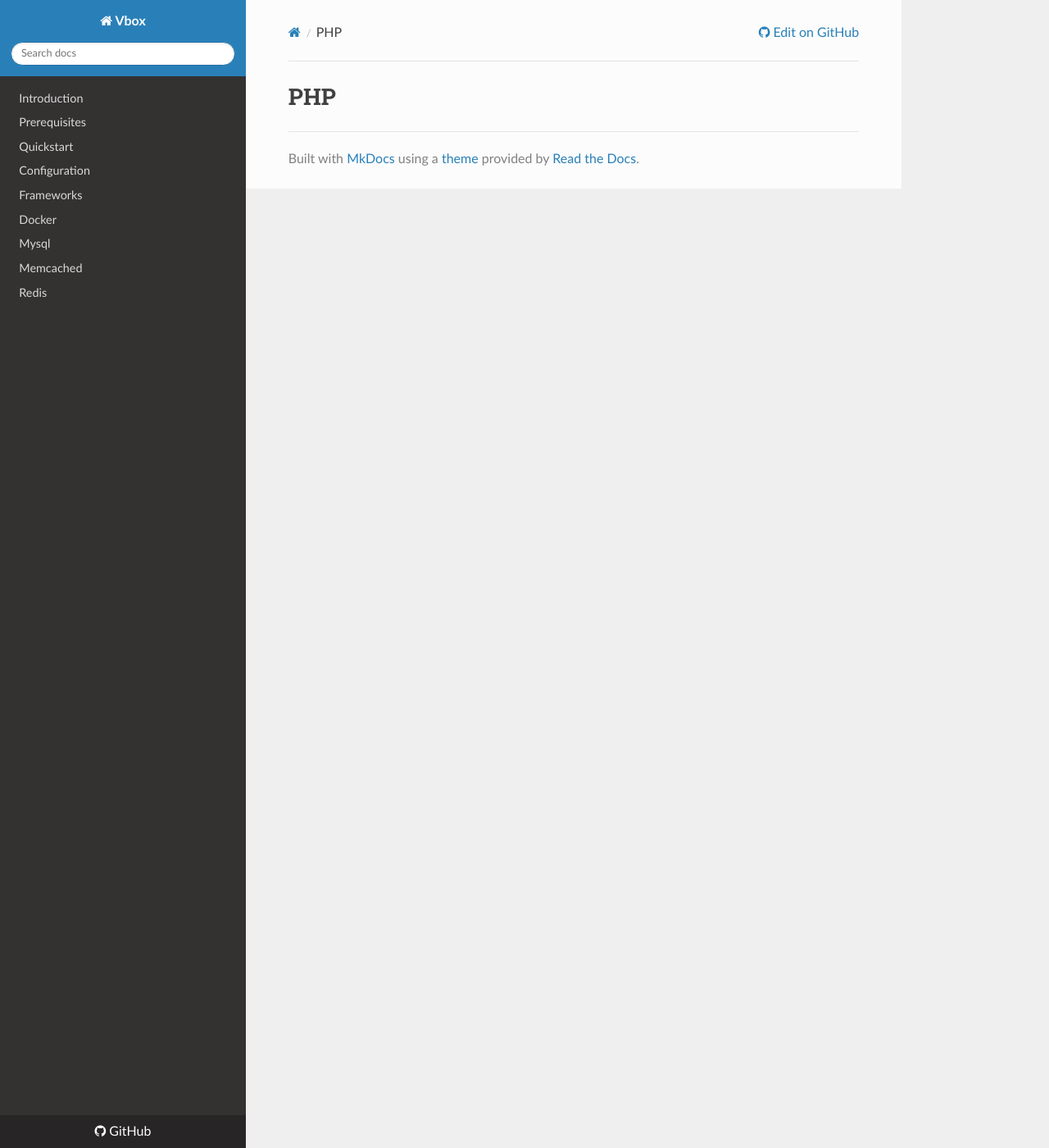
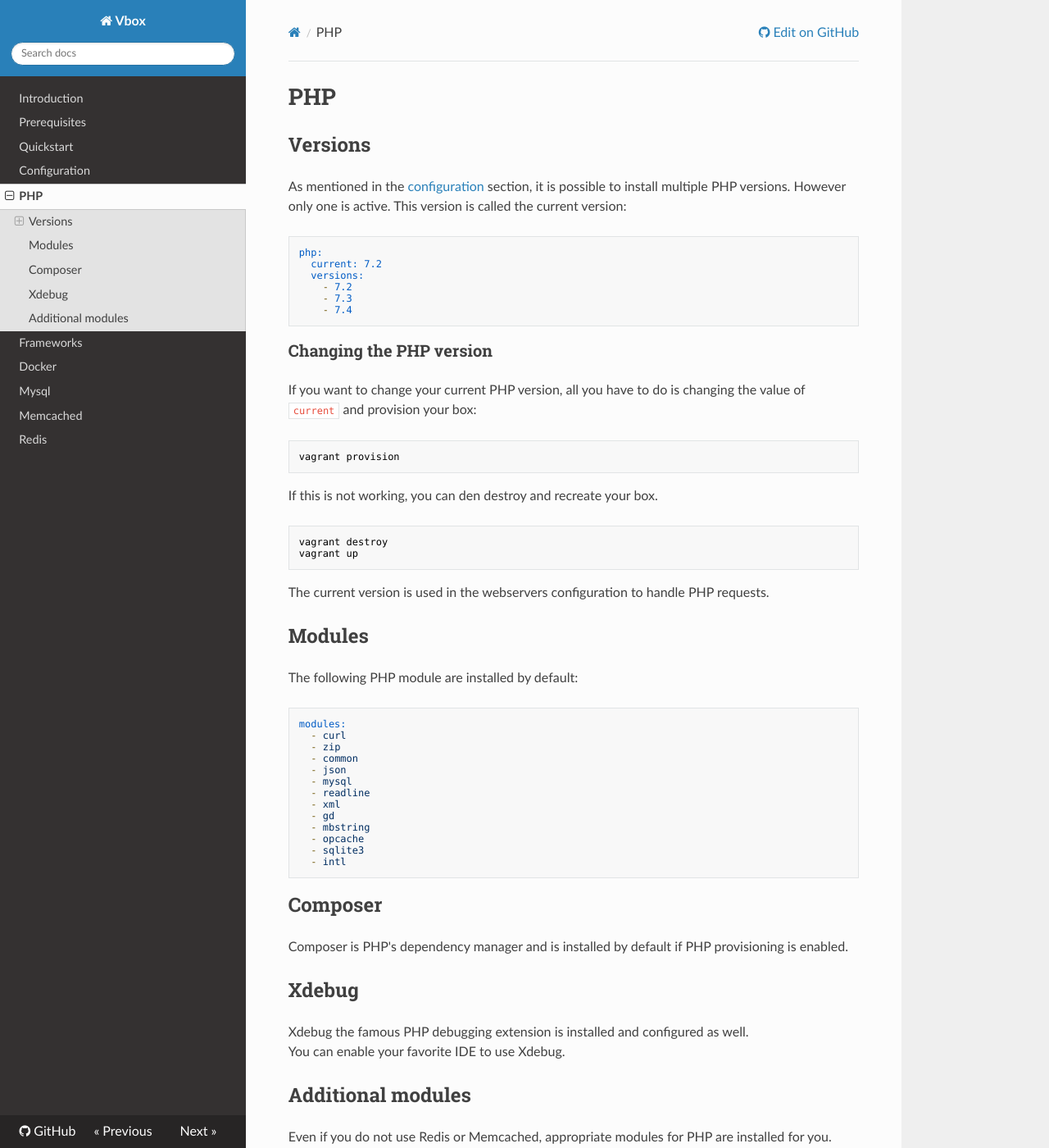
Before and after one commit to sebbaum/vbox-docu, an MkDocs documentation site: the page built from docs/php.md, in a window 1280 px wide and 1400 px high. Shown: the whole window at 82% size. Built offline with MkDocs 1.6.1, drawn with Linux system fonts in a browser that asks for light colours; nearby versions of some CDN libraries.

Commit message:
Finished docu of PHP

````diff
--- a/docs/php.md
+++ b/docs/php.md
@@ -1 +1,56 @@
 # PHP
+
+## Versions
+As mentioned in the [configuration](configuration.md) section, it is possible to install multiple PHP versions.
+However only one is active. This version is called the current version:
+
+```yml
+php:
+  current: 7.2
+  versions:
+    - 7.2
+    - 7.3
+    - 7.4
+```
+
+### Changing the PHP version
+If you want to change your current PHP version, all you have to do is changing the value of `current` and provision your box:
+```bash
+vagrant provision
+```
+
+If this is not working, you can den destroy and recreate your box.
+```bash
+vagrant destroy
+vagrant up
+```
+
+The current version is used in the webservers configuration to handle PHP requests.
+
+## Modules
+The following PHP module are installed by default:
+```yml
+modules:
+  - curl
+  - zip
+  - common
+  - json
+  - mysql
+  - readline
+  - xml
+  - gd
+  - mbstring
+  - opcache
+  - sqlite3
+  - intl
+```
+
+## Composer
+Composer is PHP's dependency manager and is installed by default if PHP provisioning is enabled.
+
+## Xdebug
+Xdebug the famous PHP debugging extension is installed and configured as well.
+You can enable your favorite IDE to use Xdebug.
+
+## Additional modules
+Even if you do not use Redis or Memcached, appropriate modules for PHP are installed for you.
--- a/mkdocs.yml
+++ b/mkdocs.yml
@@ -11,6 +11,7 @@ nav:
   - Prerequisites: prerequisites.md
   - Quickstart: quickstart.md
   - Configuration: configuration.md
+  - PHP: php.md
   - Frameworks: frameworks.md
   - Docker: docker.md
   - Mysql: mysql.md
````
Also changed, not shown: docs/configuration.md (+2 -1 lines).
